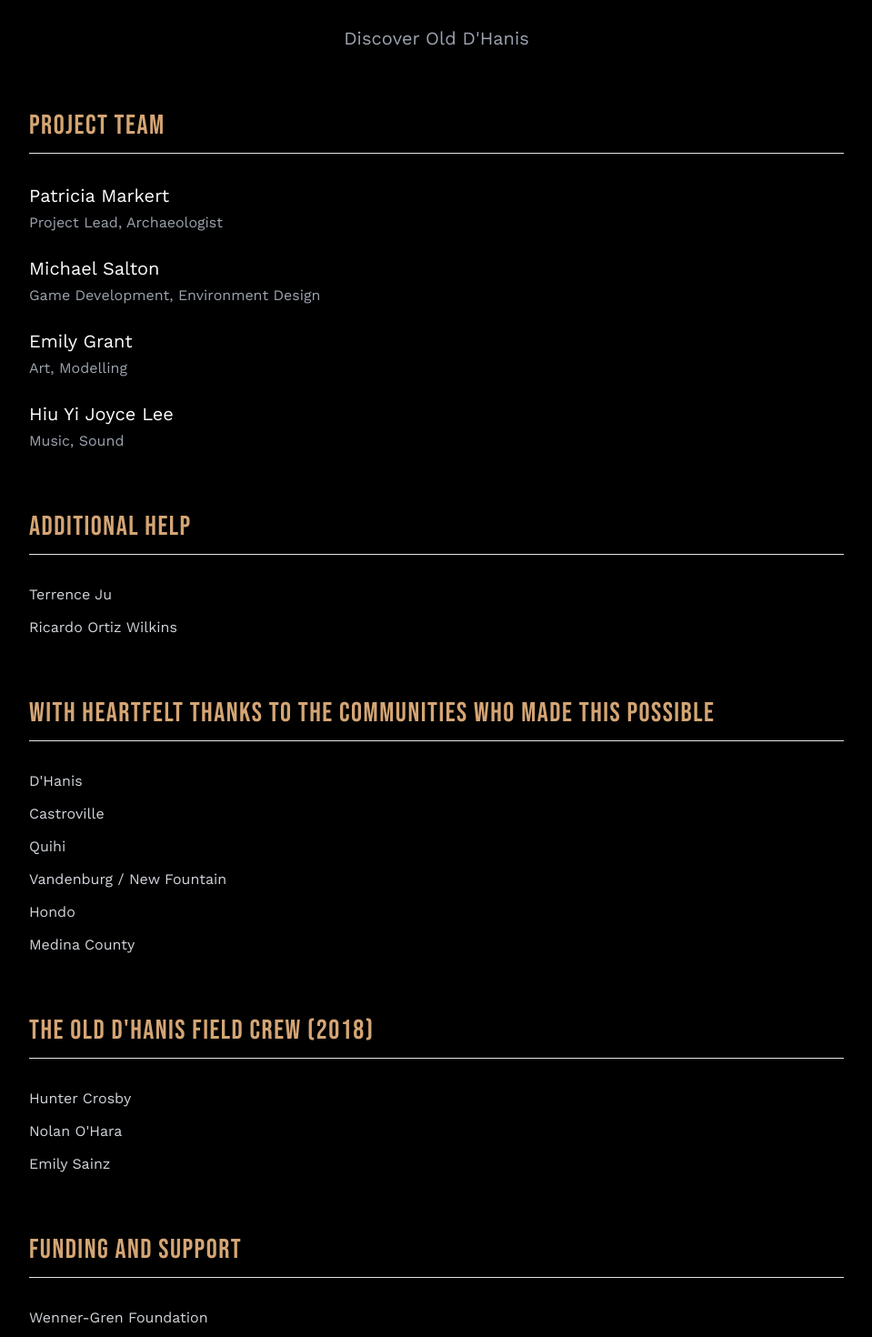
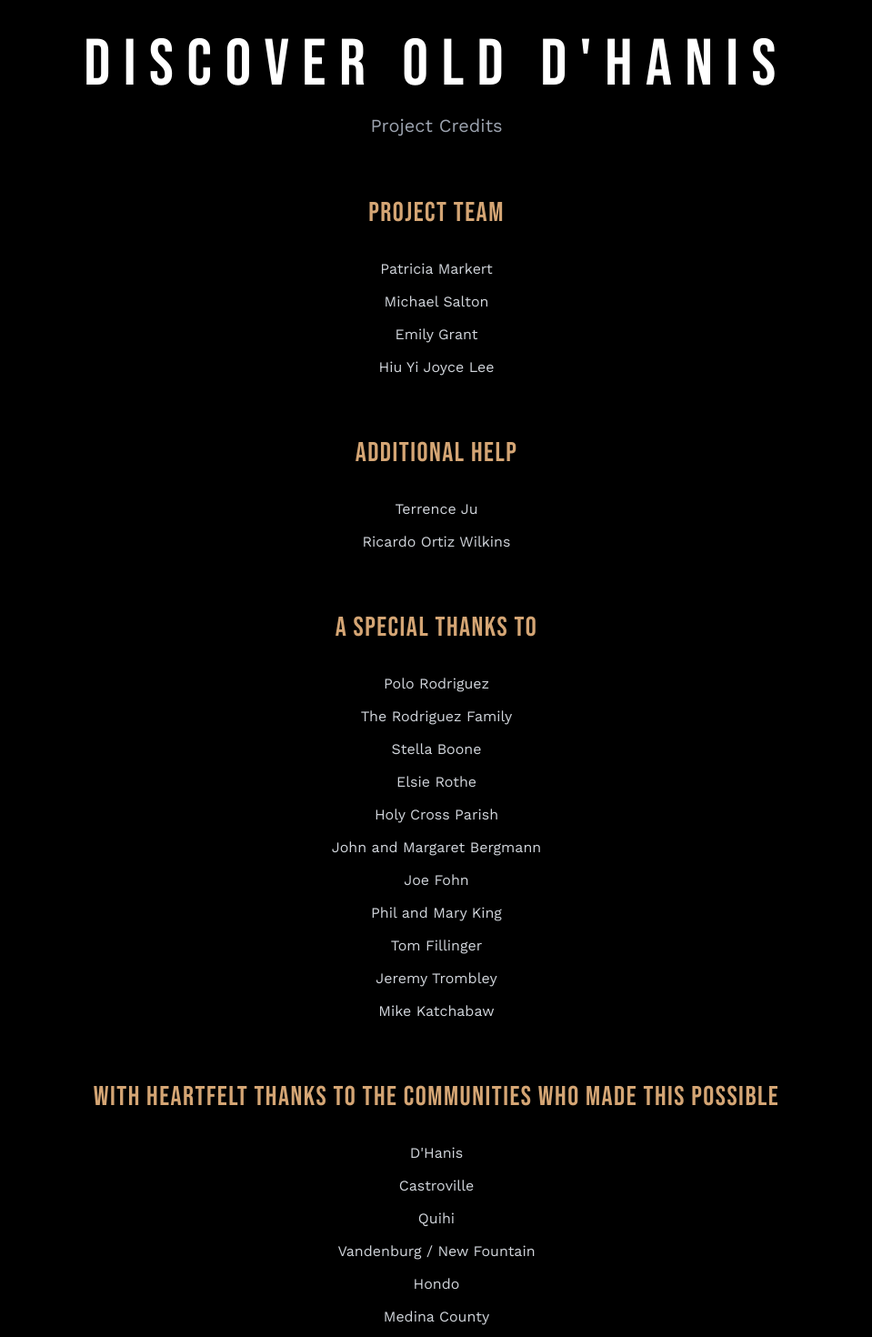
Before and after one commit to Saltbox-Interactive/Saltbox-Interactive-Website, a Next.js app: page /projects/discover-old-dhanis/credits in a window 1280 px wide. Shown: the part 140-1610 px from the top of the page at 91% size, without its empty margins (160-1119 px from the left). Built offline with nearby package versions, Linux system fonts and the light colour scheme.

Commit message:
credits upgated

```diff
--- a/app/projects/discover-old-dhanis/credits/page.tsx
+++ b/app/projects/discover-old-dhanis/credits/page.tsx
@@ -1,54 +1,45 @@
+"use client";
+
+import { useState } from "react";
 import Link from "next/link";
-import type { Metadata } from "next";
 import BracketButton from "@/components/ui/BracketButton";
 
-export const metadata: Metadata = {
-  title: "Discover Old D'Hanis Credits",
-};
+export default function CreditsPage() {
+  const [copied, setCopied] = useState(false);
+  const citationText = "Markert, Patricia G., Michael Salton, Emily Missetta Grant, and Joyce Lee. Discover Old D'Hanis for Windows/Mac, V. 1., Saltbox Interactive.";
 
-export default function CreditsPage() {
+  const handleCopy = () => {
+    navigator.clipboard.writeText(citationText);
+    setCopied(true);
+    setTimeout(() => setCopied(false), 2000);
+  };
   return (
-    <div className="min-h-screen bg-black text-foreground py-20 px-6">
+    <div className="min-h-screen bg-black text-foreground py-32 px-6">
       <div className="container mx-auto max-w-4xl">
         {/* Header */}
-        <div className="text-center mb-16">
+        <div className="text-center mb-16 mt-12">
           <h1 className="text-6xl md:text-7xl font-light tracking-[0.2em] text-white mb-4" style={{ fontFamily: 'var(--font-bebas)' }}>
-            PROJECT CREDITS
+            DISCOVER OLD D'HANIS
           </h1>
-          <p className="text-xl text-gray-400">Discover Old D'Hanis</p>
+          <p className="text-xl text-gray-400">Project Credits</p>
         </div>
 
         {/* Team Section */}
-        <section className="mb-16">
-          <h2 className="text-3xl font-light tracking-wider text-accent mb-8 border-b border-accent/30 pb-3" style={{ fontFamily: 'var(--font-bebas)' }}>
+        <section className="mb-16 text-center">
+          <h2 className="text-3xl font-light tracking-wider text-accent mb-8" style={{ fontFamily: 'var(--font-bebas)' }}>
             PROJECT TEAM
           </h2>
-          <div className="space-y-6">
-            <div>
-              <h3 className="text-xl text-white mb-1">Patricia Markert</h3>
-              <p className="text-gray-400">Project Lead, Archaeologist</p>
-            </div>
-
-            <div>
-              <h3 className="text-xl text-white mb-1">Michael Salton</h3>
-              <p className="text-gray-400">Game Development, Environment Design</p>
-            </div>
-
-            <div>
-              <h3 className="text-xl text-white mb-1">Emily Grant</h3>
-              <p className="text-gray-400">Art, Modelling</p>
-            </div>
-
-            <div>
-              <h3 className="text-xl text-white mb-1">Hiu Yi Joyce Lee</h3>
-              <p className="text-gray-400">Music, Sound</p>
-            </div>
-          </div>
+          <ul className="space-y-3 text-gray-300">
+            <li>Patricia Markert</li>
+            <li>Michael Salton</li>
+            <li>Emily Grant</li>
+            <li>Hiu Yi Joyce Lee</li>
+          </ul>
         </section>
 
         {/* Additional Help Section */}
-        <section className="mb-16">
-          <h2 className="text-3xl font-light tracking-wider text-accent mb-8 border-b border-accent/30 pb-3" style={{ fontFamily: 'var(--font-bebas)' }}>
+        <section className="mb-16 text-center">
+          <h2 className="text-3xl font-light tracking-wider text-accent mb-8" style={{ fontFamily: 'var(--font-bebas)' }}>
             ADDITIONAL HELP
           </h2>
           <ul className="space-y-3 text-gray-300">
@@ -57,9 +48,29 @@ export default function CreditsPage() {
           </ul>
         </section>
 
+        {/* Special Thanks Section */}
+        <section className="mb-16 text-center">
+          <h2 className="text-3xl font-light tracking-wider text-accent mb-8" style={{ fontFamily: 'var(--font-bebas)' }}>
+            A SPECIAL THANKS TO
+          </h2>
+          <ul className="space-y-3 text-gray-300">
+            <li>Polo Rodriguez</li>
+            <li>The Rodriguez Family</li>
+            <li>Stella Boone</li>
+            <li>Elsie Rothe</li>
+            <li>Holy Cross Parish</li>
+            <li>John and Margaret Bergmann</li>
+            <li>Joe Fohn</li>
+            <li>Phil and Mary King</li>
+            <li>Tom Fillinger</li>
+            <li>Jeremy Trombley</li>
+            <li>Mike Katchabaw</li>
+          </ul>
+        </section>
+
         {/* Communities Section */}
-        <section className="mb-16">
-          <h2 className="text-3xl font-light tracking-wider text-accent mb-8 border-b border-accent/30 pb-3" style={{ fontFamily: 'var(--font-bebas)' }}>
+        <section className="mb-16 text-center">
+          <h2 className="text-3xl font-light tracking-wider text-accent mb-8" style={{ fontFamily: 'var(--font-bebas)' }}>
             WITH HEARTFELT THANKS TO THE COMMUNITIES WHO MADE THIS POSSIBLE
           </h2>
           <ul className="space-y-3 text-gray-300">
@@ -73,8 +84,8 @@ export default function CreditsPage() {
         </section>
 
         {/* Field Crew Section */}
-        <section className="mb-16">
-          <h2 className="text-3xl font-light tracking-wider text-accent mb-8 border-b border-accent/30 pb-3" style={{ fontFamily: 'var(--font-bebas)' }}>
+        <section className="mb-16 text-center">
+          <h2 className="text-3xl font-light tracking-wider text-accent mb-8" style={{ fontFamily: 'var(--font-bebas)' }}>
             THE OLD D'HANIS FIELD CREW (2018)
           </h2>
           <ul className="space-y-3 text-gray-300">
@@ -85,8 +96,8 @@ export default function CreditsPage() {
         </section>
 
         {/* Funding and Support Section */}
-        <section className="mb-16">
-          <h2 className="text-3xl font-light tracking-wider text-accent mb-8 border-b border-accent/30 pb-3" style={{ fontFamily: 'var(--font-bebas)' }}>
+        <section className="mb-16 text-center">
+          <h2 className="text-3xl font-light tracking-wider text-accent mb-8" style={{ fontFamily: 'var(--font-bebas)' }}>
             FUNDING AND SUPPORT
           </h2>
           <ul className="space-y-3 text-gray-300">
@@ -101,26 +112,9 @@ export default function CreditsPage() {
           </ul>
         </section>
 
-        {/* Quotes and Citations Section */}
-        <section className="mb-16">
-          <h2 className="text-3xl font-light tracking-wider text-accent mb-8 border-b border-accent/30 pb-3" style={{ fontFamily: 'var(--font-bebas)' }}>
-            FEATURING QUOTES AND CITATIONS FROM
-          </h2>
-          <ul className="space-y-3 text-gray-300 text-sm">
-            <li>Barr, Alwyn (2004) The African Texans. University of Texas Institute of Texan Cultures at San Antonio. San Antonio.</li>
-            <li>CCHA Castro Colonies Heritage Association (Compilation) (1994) The History of Medina County, Texas (Vol. 1). Curtis Media. Dallas.</li>
-            <li>Crook, Cornelia (1988) Henri Castro: A Study of Early Colonization in Texas. St. Mary's University Press. San Antonio.</li>
-            <li>Domenech, Abbé (1858) Missionary Adventures in Texas and Mexico: A Personal Narrative of Six Years Sojourn in those Regions. Longman, Brown, Green, Longmans and Roberts. London.</li>
-            <li>Fohn, Nicholas (1981) Fohn Memories: Heritage of a Castro Colony Immigrant Family in Texas. Self-published by Nicholas H. Fohn. Uvalde, Texas.</li>
-            <li>Jordan, Terry G. (1978) Texas Log Buildings: A Folk Architecture. University of Texas Press Austin.</li>
-            <li>National Register of Historic Places (1972) D'Hanis Historic District. National Register of Historic Places Inventory – Nomination Form. National Archives Catalog.</li>
-            <li>Sowell, Andrew Jackson (1986) Texas Indian Fighters. State House Press. McMurry University. Abilene.</li>
-          </ul>
-        </section>
-
         {/* Resources Section */}
-        <section className="mb-16">
-          <h2 className="text-3xl font-light tracking-wider text-accent mb-8 border-b border-accent/30 pb-3" style={{ fontFamily: 'var(--font-bebas)' }}>
+        <section className="mb-16 text-center">
+          <h2 className="text-3xl font-light tracking-wider text-accent mb-8" style={{ fontFamily: 'var(--font-bebas)' }}>
             FEATURING RESOURCES FROM
           </h2>
           <ul className="space-y-3 text-gray-300">
@@ -140,28 +134,40 @@ export default function CreditsPage() {
           </ul>
         </section>
 
-        {/* Special Thanks Section */}
+        {/* Quotes and Citations Section */}
         <section className="mb-16">
-          <h2 className="text-3xl font-light tracking-wider text-accent mb-8 border-b border-accent/30 pb-3" style={{ fontFamily: 'var(--font-bebas)' }}>
-            A SPECIAL THANKS TO
+          <h2 className="text-3xl font-light tracking-wider text-accent mb-8" style={{ fontFamily: 'var(--font-bebas)' }}>
+            FEATURING QUOTES AND CITATIONS FROM
           </h2>
-          <ul className="space-y-3 text-gray-300">
-            <li>Polo Rodriguez</li>
-            <li>The Rodriguez Family</li>
-            <li>Stella Boone</li>
-            <li>Elsie Rothe</li>
-            <li>Holy Cross Parish</li>
-            <li>John and Margaret Bergmann</li>
-            <li>Joe Fohn</li>
-            <li>Phil and Mary King</li>
-            <li>Tom Fillinger</li>
-            <li>Jeremy Trombley</li>
-            <li>Mike Katchabaw</li>
+          <ul className="space-y-3 text-gray-300 text-sm">
+            <li>Barr, Alwyn (2004) The African Texans. University of Texas Institute of Texan Cultures at San Antonio. San Antonio.</li>
+            <li>CCHA Castro Colonies Heritage Association (Compilation) (1994) The History of Medina County, Texas (Vol. 1). Curtis Media. Dallas.</li>
+            <li>Crook, Cornelia (1988) Henri Castro: A Study of Early Colonization in Texas. St. Mary's University Press. San Antonio.</li>
+            <li>Domenech, Abbé (1858) Missionary Adventures in Texas and Mexico: A Personal Narrative of Six Years Sojourn in those Regions. Longman, Brown, Green, Longmans and Roberts. London.</li>
+            <li>Fohn, Nicholas (1981) Fohn Memories: Heritage of a Castro Colony Immigrant Family in Texas. Self-published by Nicholas H. Fohn. Uvalde, Texas.</li>
+            <li>Jordan, Terry G. (1978) Texas Log Buildings: A Folk Architecture. University of Texas Press Austin.</li>
+            <li>National Register of Historic Places (1972) D'Hanis Historic District. National Register of Historic Places Inventory – Nomination Form. National Archives Catalog.</li>
+            <li>Sowell, Andrew Jackson (1986) Texas Indian Fighters. State House Press. McMurry University. Abilene.</li>
           </ul>
         </section>
 
         {/* Citation Section */}
-        <section className="mb-16 p-6 bg-gray-900/30 border border-accent/20">
+        <section className="mb-16 p-6 bg-gray-900/30 border border-accent/20 relative">
+          <button
+            onClick={handleCopy}
+            className="absolute top-4 right-4 p-2 text-gray-400 hover:text-accent transition-colors duration-300"
+            aria-label="Copy citation"
+          >
+            {copied ? (
+              <svg className="w-5 h-5" fill="none" stroke="currentColor" viewBox="0 0 24 24">
+                <path strokeLinecap="round" strokeLinejoin="round" strokeWidth={2} d="M5 13l4 4L19 7" />
+              </svg>
+            ) : (
+              <svg className="w-5 h-5" fill="none" stroke="currentColor" viewBox="0 0 24 24">
+                <path strokeLinecap="round" strokeLinejoin="round" strokeWidth={2} d="M8 16H6a2 2 0 01-2-2V6a2 2 0 012-2h8a2 2 0 012 2v2m-6 12h8a2 2 0 002-2v-8a2 2 0 00-2-2h-8a2 2 0 00-2 2v8a2 2 0 002 2z" />
+              </svg>
+            )}
+          </button>
           <h2 className="text-2xl font-light tracking-wider text-accent mb-4" style={{ fontFamily: 'var(--font-bebas)' }}>
             CITATION
           </h2>
```
